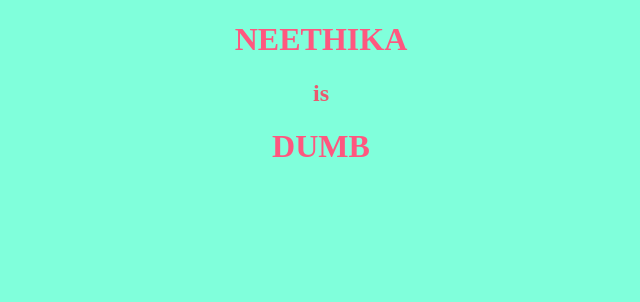
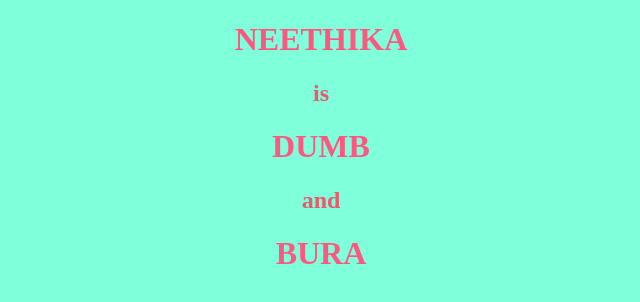
Before and after one commit to Z3C37/Details, a plain HTML site: page index.html in a window 1280 px wide. Shown: the whole page, without its empty margins (319-959 px from the left). Drawn offline with Linux system fonts and the light colour scheme.

Commit message:
Add files via upload

```diff
--- a/index.html
+++ b/index.html
@@ -10,5 +10,7 @@
     <h1>NEETHIKA</h1>
     <h2>is</h2>
     <h1>DUMB</h1>
+    <h2>and</h2>
+    <h1>BURA</h1>
   </body>
 </html>
```
